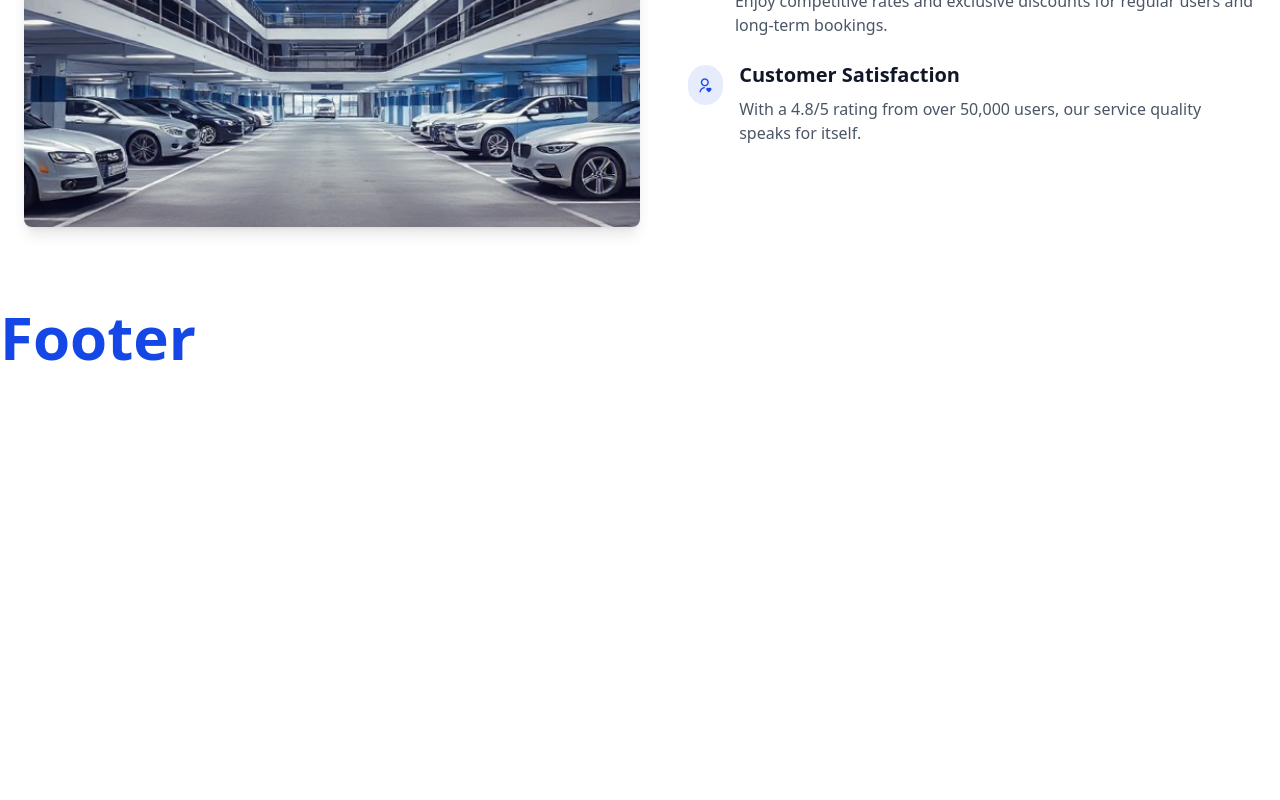
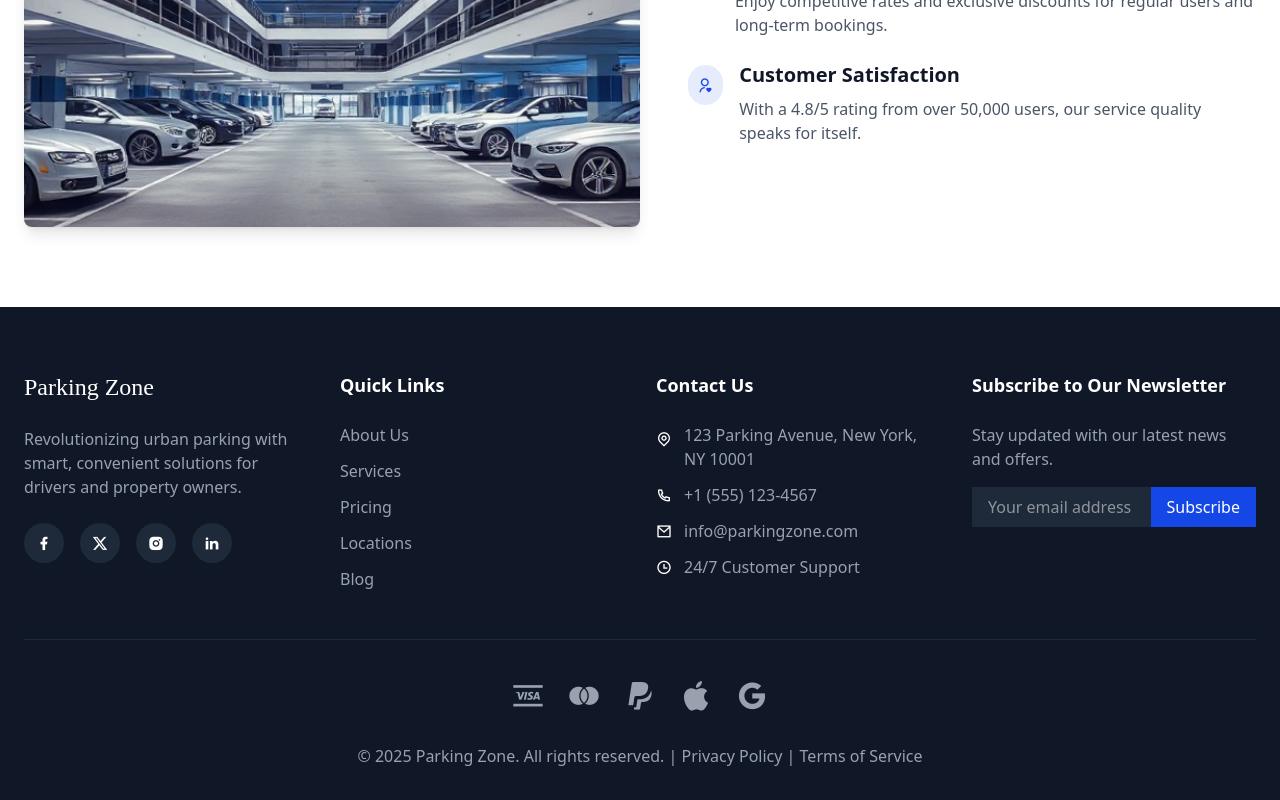
Before and after one commit to Sitr4ka/parkly, a React (Vite) app: page / in a window 1280 px wide. Shown: the part 729-1529 px from the top of the page. Before the commit the page ends 1107 px from the top, so only its background shows below. Built offline with nearby package versions, Linux system fonts and the light colour scheme.

Commit message:
update of the  footer component

```diff
--- a/src/components/Footer.jsx
+++ b/src/components/Footer.jsx
@@ -1,7 +1,87 @@
 const Footer = () => {
     return (
         <>
-        <h1 className="text-primary">Footer</h1>
+            <footer class="bg-gray-900 text-white pt-16 pb-8">
+                <div className="container mx-auto px-6">
+                    <div class="grid grid-cols-1 md:grid-cols-4 gap-8 mb-12">
+
+                        <div>
+                            <h3 className="text-2xl font-['Pacifico'] mb-6">Parking Zone</h3>
+                                <p className="text-gray-400 mb-6">Revolutionizing urban parking with smart, convenient solutions for drivers and property owners.</p>
+                                <div className="flex space-x-4">
+                                    <a href="#" className="w-10 h-10 bg-gray-800 rounded-full flex items-center justify-center hover:bg-primary transition-all duration-300">
+                                        <i className="ri-facebook-fill"></i>
+                                    </a>
+                                <a href="#" className="w-10 h-10 bg-gray-800 rounded-full flex items-center justify-center hover:bg-primary transition-all duration-300">
+                                    <i className="ri-twitter-x-fill"></i>
+                                </a>
+                                <a href="#" className="w-10 h-10 bg-gray-800 rounded-full flex items-center justify-center hover:bg-primary transition-all duration-300">
+                                    <i className="ri-instagram-fill"></i>
+                                </a>
+                                <a href="#" className="w-10 h-10 bg-gray-800 rounded-full flex items-center justify-center hover:bg-primary transition-all duration-300">
+                                    <i className="ri-linkedin-fill"></i>
+                                </a>
+                            </div>
+                        </div>
+
+
+                    <div>
+                        <h4 className="text-lg font-semibold mb-6">Quick Links</h4>
+                            <ul className="space-y-3">
+                                <li><a href="#" className="text-gray-400 hover:text-white transition-all duration-300">About Us</a></li>
+                                <li><a href="#" className="text-gray-400 hover:text-white transition-all duration-300">Services</a></li>
+                                <li><a href="#" className="text-gray-400 hover:text-white transition-all duration-300">Pricing</a></li>
+                                <li><a href="#" className="text-gray-400 hover:text-white transition-all duration-300">Locations</a></li>
+                                <li><a href="#" className="text-gray-400 hover:text-white transition-all duration-300">Blog</a></li>
+                            </ul>
+                    </div>
+
+
+                    <div>
+                        <h4 className="text-lg font-semibold mb-6">Contact Us</h4>
+                        <ul className="space-y-3">
+                            <li className="flex items-start">
+                                <i className="ri-map-pin-line mr-3 mt-1"></i>
+                                <span className="text-gray-400">123 Parking Avenue, New York, NY 10001</span>
+                            </li>
+                            <li class="flex items-center">
+                                <i class="ri-phone-line mr-3"></i>
+                                <span class="text-gray-400">+1 (555) 123-4567</span>
+                            </li>
+                            <li class="flex items-center">
+                                <i class="ri-mail-line mr-3"></i>
+                                <span class="text-gray-400">info@parkingzone.com</span>
+                            </li>
+                            <li class="flex items-center">
+                                <i class="ri-time-line mr-3"></i>
+                                <span class="text-gray-400">24/7 Customer Support</span>
+                            </li>
+                        </ul>
+                    </div>
+
+
+                <div>
+                    <h4 className="text-lg font-semibold mb-6">Subscribe to Our Newsletter</h4>
+                    <p className="text-gray-400 mb-4">Stay updated with our latest news and offers.</p>
+                    <div className="flex">
+                        <input type="email" placeholder="Your email address" class="px-4 py-2 bg-gray-800 text-white border-none !rounded-l-button w-full focus:bg-gray-700"/>
+                        <button className="bg-primary px-4 py-2 !rounded-r-button hover:bg-primary/90 transition-all duration-300 whitespace-nowrap">Subscribe</button>
+                    </div>
+                </div>
+            </div>
+
+            <div className="pt-8 border-t border-gray-800 text-center text-gray-400">
+                <div className="flex justify-center space-x-6 mb-6">
+                    <i className="ri-visa-fill ri-2x"></i>
+                    <i className="ri-mastercard-fill ri-2x"></i>
+                    <i className="ri-paypal-fill ri-2x"></i>
+                    <i className="ri-apple-fill ri-2x"></i>
+                    <i className="ri-google-fill ri-2x"></i>
+                </div>
+                <p>© 2025 Parking Zone. All rights reserved. | <a href="#" class="hover:text-white">Privacy Policy</a> | <a href="#" class="hover:text-white">Terms of Service</a></p>
+            </div>
+        </div>
+    </footer>
         </>
     )
 }
```
